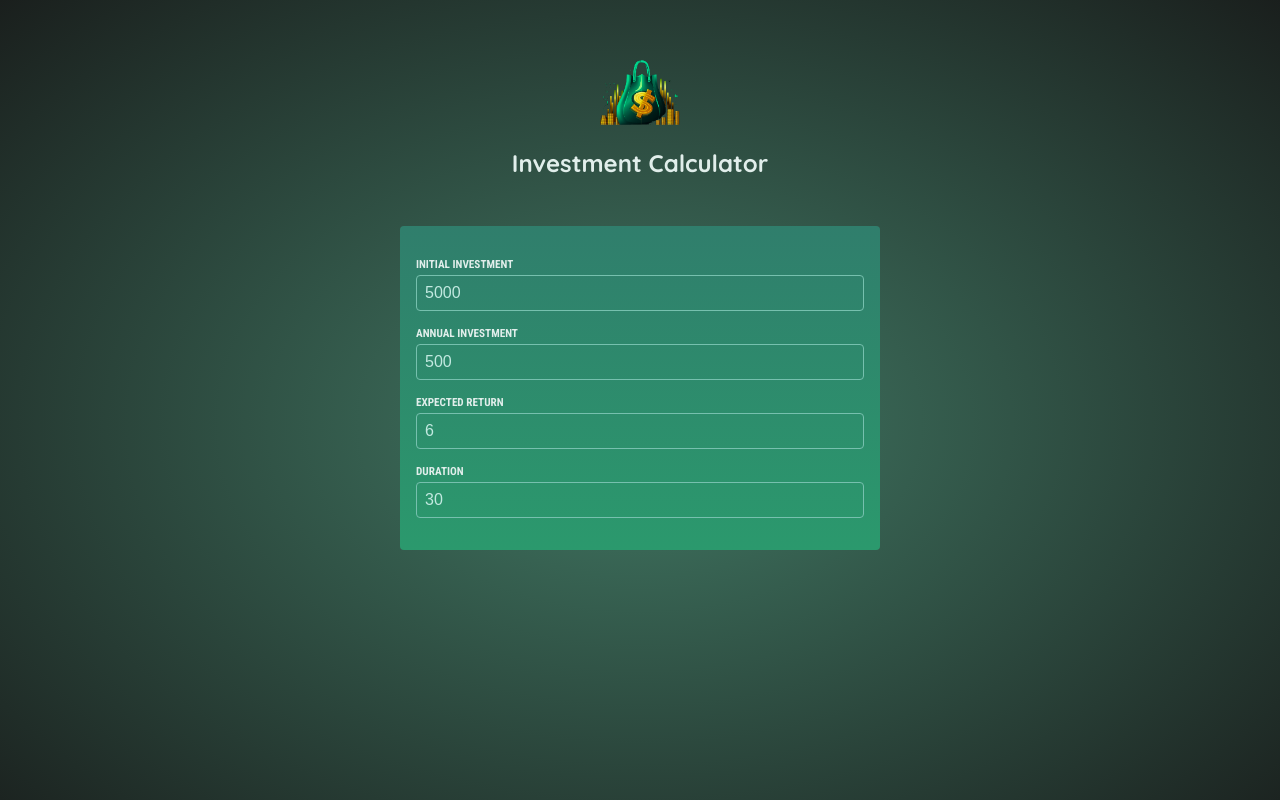
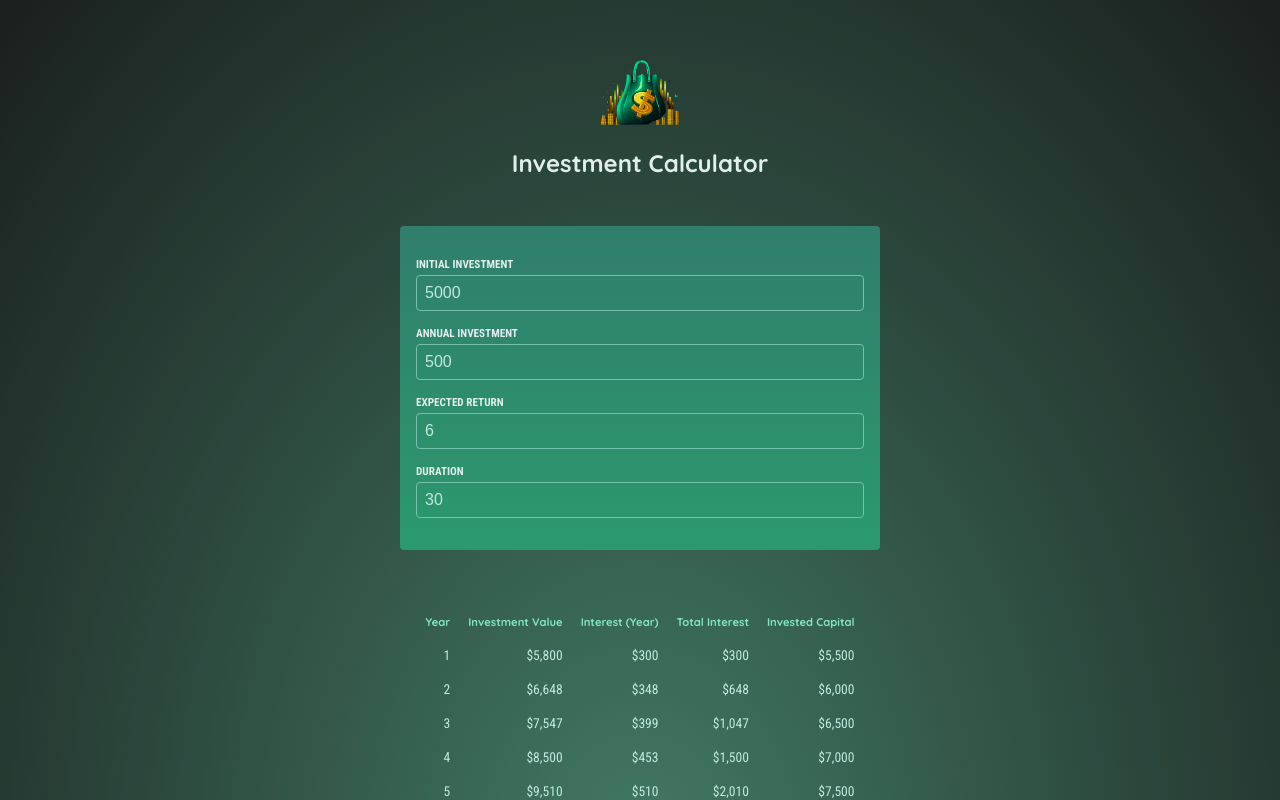
Before and after one commit to MarkoBakac/react-investments-project, a React (Vite) app: page / in a window 1280 px wide. Shown: the top 800 px of the page. Built offline with nearby package versions, Linux system fonts and the light colour scheme.

Commit message:
Outputing results in a table

```diff
--- a/src/components/Results.jsx
+++ b/src/components/Results.jsx
@@ -1,8 +1,42 @@
+import { calculateInvestmentResults, formatter } from "../util/investment.js";
+
 export default function Results({ input }) {
+  const resultsData = calculateInvestmentResults(input);
+  const initialInvestment =
+    resultsData[0].valueEndOfYear -
+    resultsData[0].interest -
+    resultsData[0].annualInvestment;
+
   return (
     <table id="result">
-      <thead></thead>
-      <tbody></tbody>
+      <thead>
+        <tr>
+          <th>Year</th>
+          <th>Investment Value</th>
+          <th>Interest (Year)</th>
+          <th>Total Interest</th>
+          <th>Invested Capital</th>
+        </tr>
+      </thead>
+      <tbody>
+        {resultsData.map((yearData) => {
+          const totalInterest =
+            yearData.valueEndOfYear -
+            yearData.annualInvestment * yearData.year -
+            initialInvestment;
+          const totalAmountInvested = yearData.valueEndOfYear - totalInterest;
+
+          return (
+            <tr key={yearData.year}>
+              <td>{yearData.year}</td>
+              <td>{formatter.format(yearData.valueEndOfYear)}</td>
+              <td>{formatter.format(yearData.interest)}</td>
+              <td>{formatter.format(totalInterest)}</td>
+              <td>{formatter.format(totalAmountInvested)}</td>
+            </tr>
+          );
+        })}
+      </tbody>
     </table>
   );
 }
```
